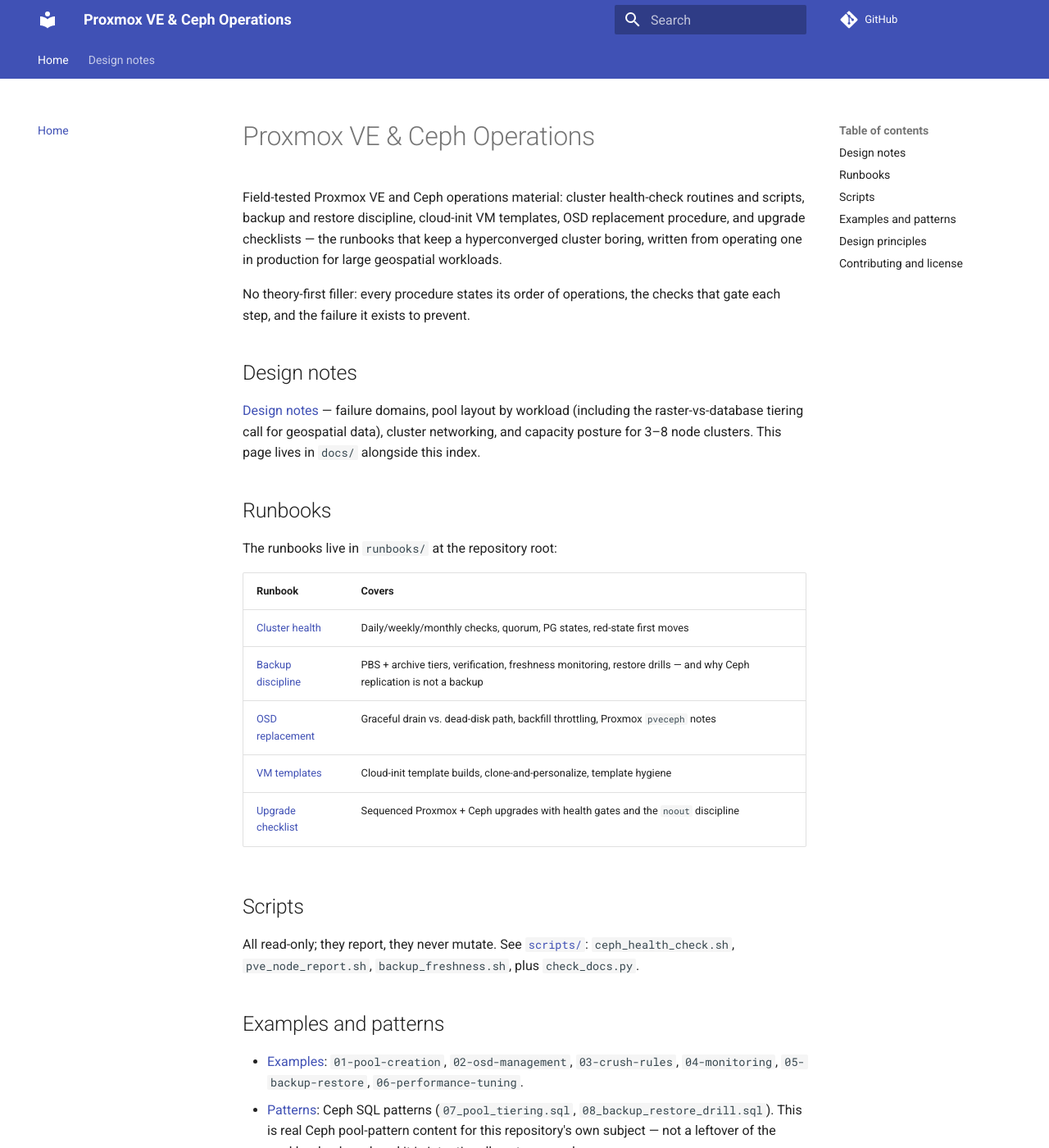
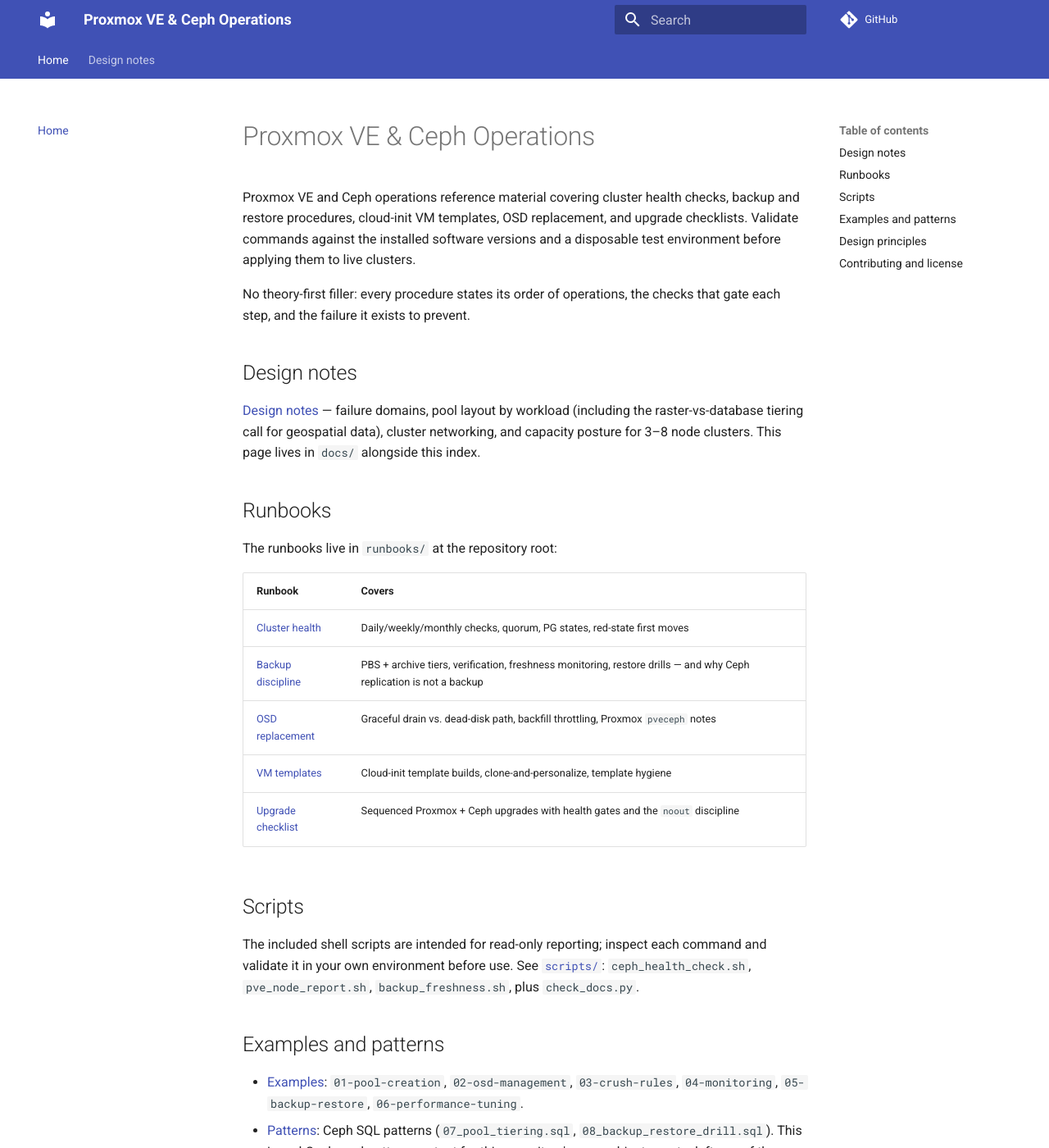
Before and after one commit to ZQM-Computing/proxmox-ceph-operations, an MkDocs documentation site: the page built from docs/index.md, in a window 1280 px wide and 1400 px high. Shown: the whole window at 82% size. Built offline with MkDocs 1.6.1 and Material for MkDocs 9.7.7, drawn with Linux system fonts in a browser that asks for light colours; comment, search, counter and statistics services are not loaded.

Commit message:
docs: scope Proxmox reference claims and operational safety to verified evidence

```diff
--- a/docs/index.md
+++ b/docs/index.md
@@ -1,6 +1,6 @@
 # Proxmox VE & Ceph Operations
 
-Field-tested Proxmox VE and Ceph operations material: cluster health-check routines and scripts, backup and restore discipline, cloud-init VM templates, OSD replacement procedure, and upgrade checklists — the runbooks that keep a hyperconverged cluster boring, written from operating one in production for large geospatial workloads.
+Proxmox VE and Ceph operations reference material covering cluster health checks, backup and restore procedures, cloud-init VM templates, OSD replacement, and upgrade checklists. Validate commands against the installed software versions and a disposable test environment before applying them to live clusters.
 
 No theory-first filler: every procedure states its order of operations, the checks that gate each step, and the failure it exists to prevent.
 
@@ -22,7 +22,7 @@
 
 ## Scripts
 
-All read-only; they report, they never mutate. See [`scripts/`](https://github.com/ZQM-Computing/proxmox-ceph-operations/tree/main/scripts): `ceph_health_check.sh`, `pve_node_report.sh`, `backup_freshness.sh`, plus `check_docs.py`.
+The included shell scripts are intended for read-only reporting; inspect each command and validate it in your own environment before use. See [`scripts/`](https://github.com/ZQM-Computing/proxmox-ceph-operations/tree/main/scripts): `ceph_health_check.sh`, `pve_node_report.sh`, `backup_freshness.sh`, plus `check_docs.py`.
 
 ## Examples and patterns
 
```
